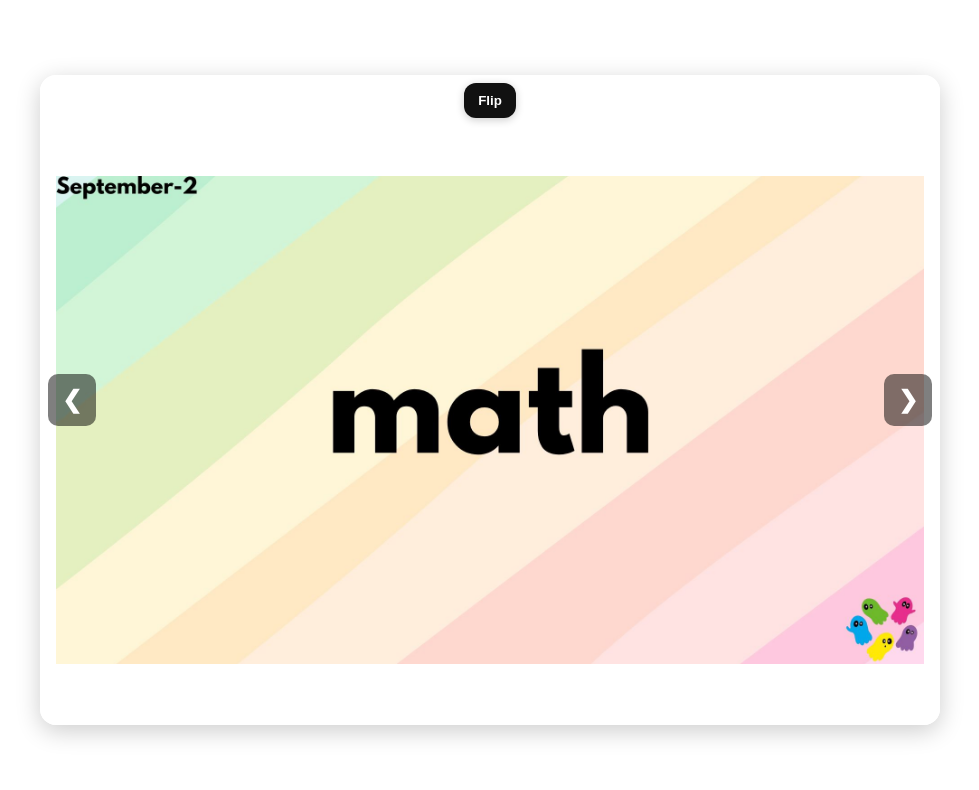
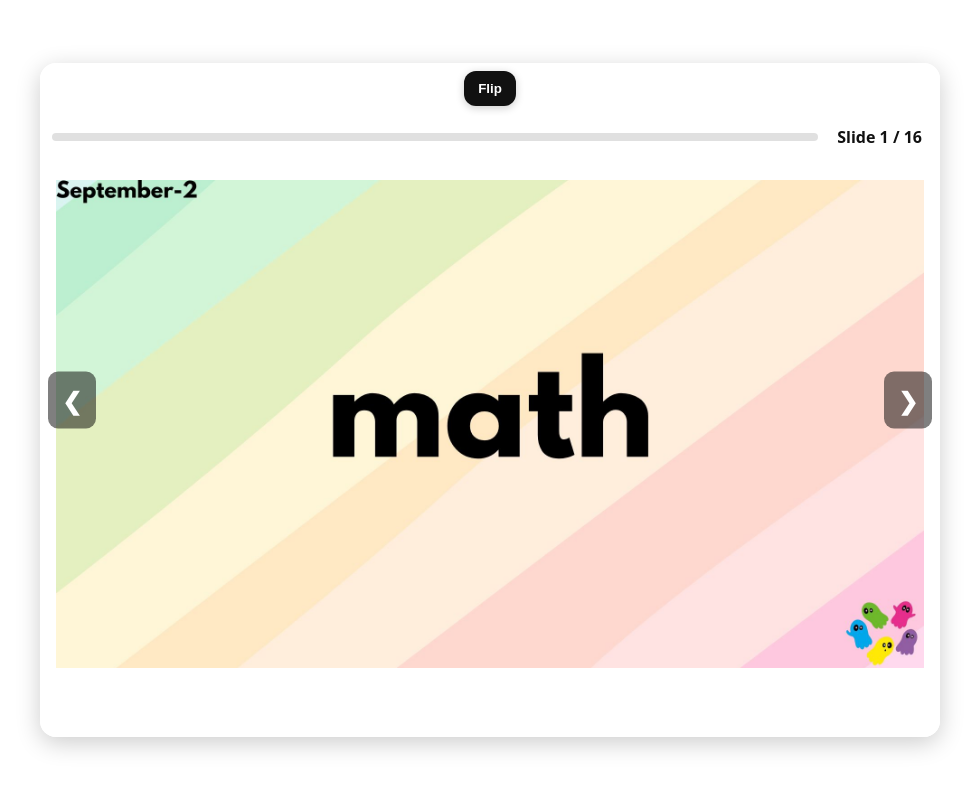
Before and after one commit to Uhibon/September-2-Vocabulary, a plain HTML site: page index.html in a window 1280 px wide. Shown: the whole page, without its empty margins (150-1129 px from the left). Drawn offline with Linux system fonts and the light colour scheme.

Commit message:
Update index.html

```diff
--- a/index.html
+++ b/index.html
@@ -3,13 +3,13 @@
 <head>
 <meta charset="UTF-8" />
 <meta name="viewport" content="width=device-width, initial-scale=1.0"/>
-<title>Flip Card Slideshow</title>
+<title>Flip Card Slideshow (32) + Progress</title>
 <style>
   :root { --card-max-w: 90vw; --card-max-h: 90vh; }
 
   body {
     margin: 0;
-    font-family: sans-serif;
+    font-family: system-ui, -apple-system, Segoe UI, Roboto, "Helvetica Neue", Arial, sans-serif;
     background: url('forest-background.jpg') center center / cover no-repeat fixed;
     min-height: 100vh;
     display: grid;
@@ -24,20 +24,22 @@
     background: rgba(255,255,255,.9);
     border-radius: 16px;
     box-shadow: 0 6px 24px rgba(0,0,0,.2);
-    padding: 56px 16px 16px; /* top room for the button */
+    padding: 72px 16px 24px; /* room for top bar + progress */
     box-sizing: border-box;
     overflow: hidden;
   }
 
-  /* Flip button */
+  /* Top bar */
   .top-bar {
     position: absolute;
     inset: 8px 12px auto 12px;
-    display: flex;
-    justify-content: center;
-    gap: 8px;
+    display: grid;
+    grid-template-columns: 1fr auto 1fr;
+    align-items: center;
+    gap: 12px;
     z-index: 5;
   }
+
   .btn {
     appearance: none;
     border: 0;
@@ -48,8 +50,40 @@
     font-weight: 700;
     cursor: pointer;
     box-shadow: 0 2px 8px rgba(0,0,0,.2);
+    justify-self: center;
   }
   .btn:active { transform: translateY(1px); }
+
+  /* Progress area */
+  .progress-wrap {
+    grid-column: 1 / -1;
+    display: grid;
+    grid-template-columns: 1fr auto;
+    align-items: center;
+    gap: 8px;
+    margin-top: 8px;
+  }
+  .progress-rail {
+    height: 8px;
+    background: rgba(0,0,0,.12);
+    border-radius: 999px;
+    overflow: hidden;
+  }
+  .progress-bar {
+    height: 100%;
+    width: 0%;
+    background: #111;
+    border-radius: 999px;
+    transition: width 200ms ease;
+  }
+  .progress-text {
+    font-weight: 700;
+    font-variant-numeric: tabular-nums;
+    color: #111;
+    padding: 0 6px;
+    min-width: 90px;
+    text-align: right;
+  }
 
   /* Prev / Next */
   .nav {
@@ -113,21 +147,31 @@
 
 <div class="slideshow-wrap" id="wrap">
   <div class="top-bar">
-    <button id="flipBtn" class="btn">Flip</button>
+    <div></div>
+    <button id="flipBtn" class="btn" aria-label="Flip card (F or Space)">Flip</button>
+    <div></div>
+
+    <!-- Progress -->
+    <div class="progress-wrap" aria-label="Progress">
+      <div class="progress-rail" aria-hidden="true">
+        <div class="progress-bar" id="progressBar"></div>
+      </div>
+      <div class="progress-text" id="progressText">Slide 1 / 16</div>
+    </div>
   </div>
 
   <!-- Slides container -->
   <div id="slides"></div>
 
   <!-- Navigation -->
-  <div class="nav prev" id="prevBtn" aria-label="Previous">❮</div>
-  <div class="nav next" id="nextBtn" aria-label="Next">❯</div>
+  <div class="nav prev" id="prevBtn" aria-label="Previous (←)">❮</div>
+  <div class="nav next" id="nextBtn" aria-label="Next (→)">❯</div>
 </div>
 
 <script>
   // === CONFIG ===
-  // We have 24 images: 01.jpg … 24.jpg
-  const TOTAL_IMAGES = 24;
+  // We have 32 images: 01.jpg … 32.jpg (i.e., 16 flip-cards)
+  const TOTAL_IMAGES = 32;
 
   // Build pairs: (01,02), (03,04), ...
   const pairs = [];
@@ -171,7 +215,18 @@
   });
 
   let slideIndex = 0;
+  const totalSlides = pairs.length; // 16 for 32 images
   const slideNodes = () => Array.from(document.querySelectorAll('.slide'));
+
+  const progressText = document.getElementById('progressText');
+  const progressBar  = document.getElementById('progressBar');
+
+  function updateProgress() {
+    const current = slideIndex + 1;
+    progressText.textContent = `Slide ${current} / ${totalSlides}`;
+    const pct = (current - 1) / (totalSlides - 1) * 100;
+    progressBar.style.width = `${Math.max(0, Math.min(100, pct))}%`;
+  }
 
   function showSlide(i) {
     const slides = slideNodes();
@@ -183,6 +238,8 @@
     const card = slides[slideIndex].querySelector('.card');
     card.classList.remove('flipped');
     card.dataset.flipped = 'false';
+
+    updateProgress();
   }
 
   function flipCurrent() {
```
